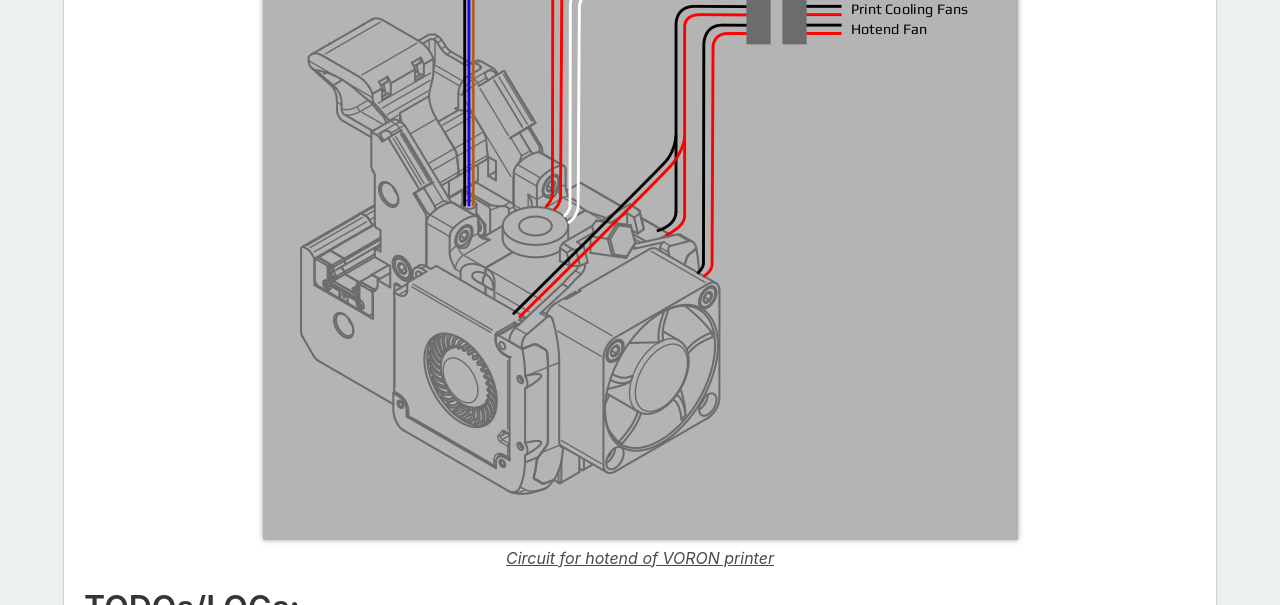
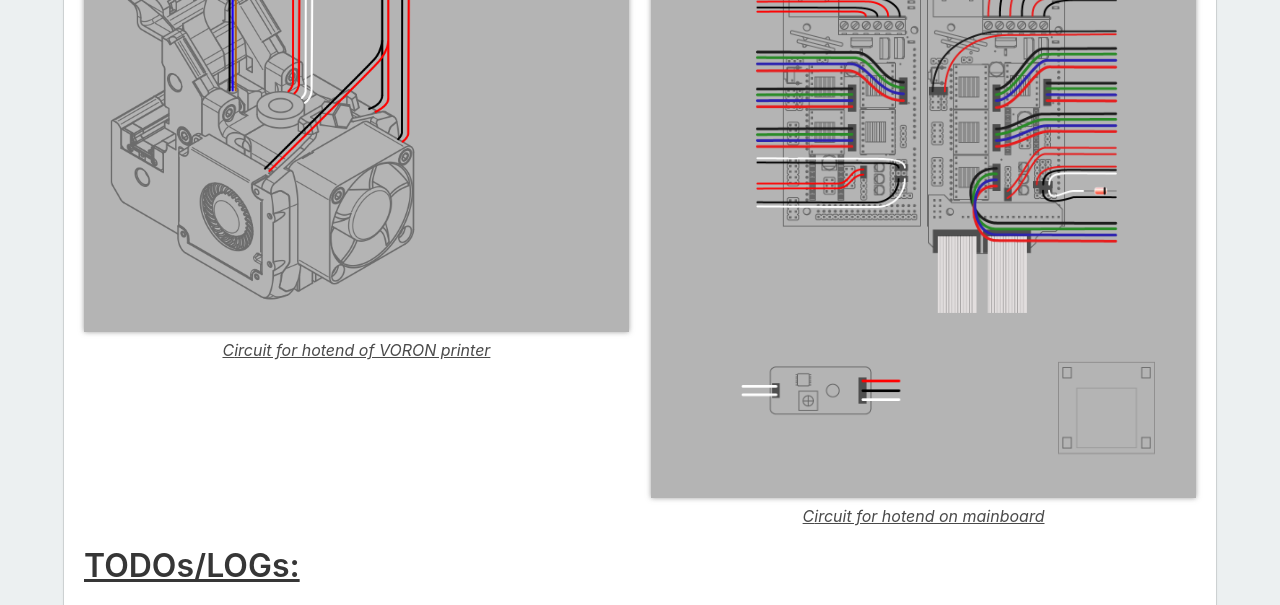
Before and after one commit to louiscklaw/3d-printer-head-pcb, a plain HTML site: page docs/index.html in a window 1280 px wide. Shown: the part 747-1352 px from the top of the page. Drawn offline with nearby package versions, Linux system fonts and the light colour scheme.

Commit message:
update for adding pics,

```diff
--- a/docs/index.html
+++ b/docs/index.html
@@ -117,12 +117,21 @@
                 <p>The pcb should equivalent to the circuit below. Truth be told currently the purpose of this PCB is to
                     tidy up the wires on the hotend chamber.
                 </p>
-                <div class="voron-printer-capture" style="width: 100%;text-align: center; ">
-                    <img src="img/voron_hotend_circuit.png" alt="" srcset="">
-                    <p class="pcb-explain">circuit for hotend of VORON printer</p>
-                </div>
-
-
+                <table style="width: 100%;">
+                    <tr>
+                        <td style="width: 49%;">
+                            <img src="img/voron_hotend_circuit.png" alt="" srcset="">
+                            <p class="pcb-explain">circuit for hotend of VORON printer</p>
+                        </td>
+                        <td style="width:2%">
+                            &nbsp;
+                        </td>
+                        <td style="width: 49%;">
+                            <img src="img/asset-4b.png" alt="" srcset="">
+                            <p class="pcb-explain">circuit for hotend on mainboard</p>
+                        </td>
+                    </tr>
+                </table>
             <h3 class="title is-3">TODOs/LOGs:</h3>
             <ul>
                 <li>2019-SEP-26: initial design of PCB (branch: <a
```
